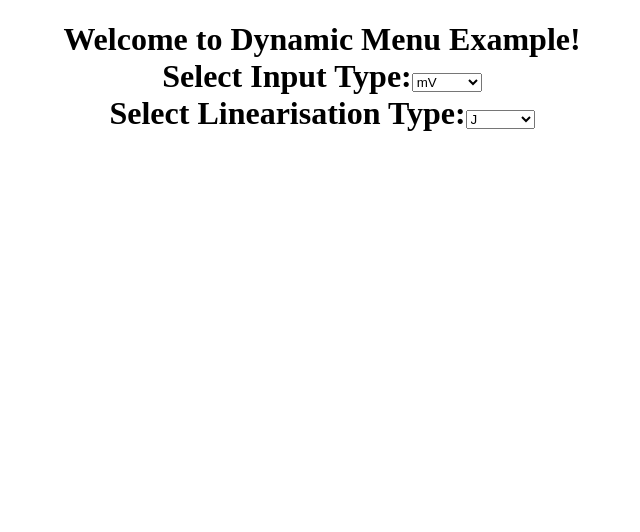
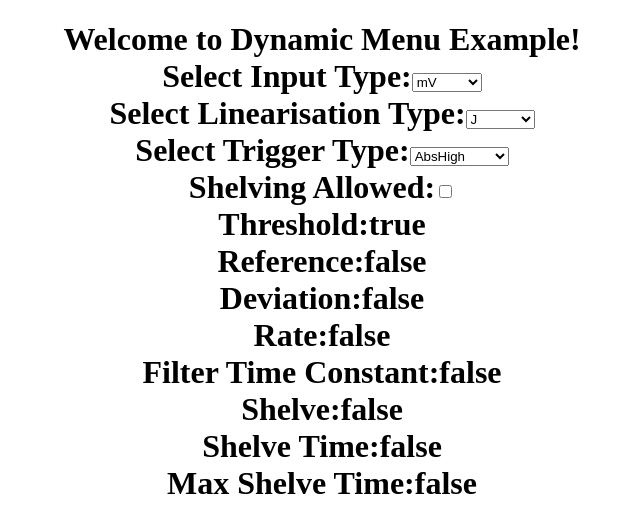
Before and after one commit to PennyTrain/typescriptpractice, an Angular app in the folder dynamic-menu/: page / in a window 1280 px wide. Shown: the top 532 px of the page, without its empty margins (318-958 px from the left). Built offline with nearby package versions, Linux system fonts and the light colour scheme.

Commit message:
Analog alarm component creation and functionality

```diff
--- /dev/null
+++ b/dynamic-menu/src/app/analog-alarm/analog-alarm-availability.ts
@@ -0,0 +1,41 @@
+export function NextGenAnalogAlarm_Availability(Parameters: any): { [key: string]: boolean } {
+    const eAnalogTriggerType_T = {
+      AbsHigh: 0,
+      AbsLow: 1,
+      DevBandIn: 2,
+      DevBandOut: 3,
+      DevHigh: 4,
+      DevLow: 5,
+      RisingRate: 6,
+      FallingRate: 7,
+    };
+
+    // Define trigger conditions
+    const absolute_trig =
+      Parameters.TriggerType === eAnalogTriggerType_T.AbsHigh ||
+      Parameters.TriggerType === eAnalogTriggerType_T.AbsLow;
+
+    const deviation_trig =
+      Parameters.TriggerType === eAnalogTriggerType_T.DevBandIn ||
+      Parameters.TriggerType === eAnalogTriggerType_T.DevBandOut ||
+      Parameters.TriggerType === eAnalogTriggerType_T.DevHigh ||
+      Parameters.TriggerType === eAnalogTriggerType_T.DevLow;
+
+    const rate_trig =
+      Parameters.TriggerType === eAnalogTriggerType_T.RisingRate ||
+      Parameters.TriggerType === eAnalogTriggerType_T.FallingRate;
+
+    // Create a dictionary to return availability for each parameter
+    const availabilityDict = {
+      Threshold: absolute_trig,
+      Reference: deviation_trig,
+      Deviation: deviation_trig,
+      Rate: rate_trig,
+      FilterTimeConstant: rate_trig,
+      Shelve: Parameters.ShelvingAllowed,
+      ShelveTime: Parameters.ShelvingAllowed,
+      MaxShelveTime: Parameters.ShelvingAllowed,
+    };
+
+    return availabilityDict;
+  }
--- /dev/null
+++ b/dynamic-menu/src/app/analog-alarm/analog-alarm.component.html
@@ -0,0 +1,51 @@
+<div>
+  <label for="triggerType">Select Trigger Type:</label>
+  <select id="triggerType" [(ngModel)]="parameters.TriggerType" (change)="updateAvailability()">
+    <option value="0">AbsHigh</option>
+    <option value="1">AbsLow</option>
+    <option value="2">DevBandIn</option>
+    <option value="3">DevBandOut</option>
+    <option value="4">DevHigh</option>
+    <option value="5">DevLow</option>
+    <option value="6">RisingRate</option>
+    <option value="7">FallingRate</option>
+  </select>
+</div>
+
+<div>
+  <label for="shelvingAllowed">Shelving Allowed:</label>
+  <input type="checkbox" id="shelvingAllowed" [(ngModel)]="parameters.ShelvingAllowed" (change)="updateAvailability()">
+</div>
+
+<div>
+  <label for="threshold">Threshold:</label>
+  <span id="threshold">{{ availability['Threshold'] }}</span>
+</div>
+<div>
+  <label for="reference">Reference:</label>
+  <span id="reference">{{ availability['Reference'] }}</span>
+</div>
+<div>
+  <label for="deviation">Deviation:</label>
+  <span id="deviation">{{ availability['Deviation'] }}</span>
+</div>
+<div>
+  <label for="rate">Rate:</label>
+  <span id="rate">{{ availability['Rate'] }}</span>
+</div>
+<div>
+  <label for="filterTimeConstant">Filter Time Constant:</label>
+  <span id="filterTimeConstant">{{ availability['FilterTimeConstant'] }}</span>
+</div>
+<div>
+  <label for="shelve">Shelve:</label>
+  <span id="shelve">{{ availability['Shelve'] }}</span>
+</div>
+<div>
+  <label for="shelveTime">Shelve Time:</label>
+  <span id="shelveTime">{{ availability['ShelveTime'] }}</span>
+</div>
+<div>
+  <label for="maxShelveTime">Max Shelve Time:</label>
+  <span id="maxShelveTime">{{ availability['MaxShelveTime'] }}</span>
+</div>
--- /dev/null
+++ b/dynamic-menu/src/app/analog-alarm/analog-alarm.component.ts
@@ -0,0 +1,30 @@
+import { Component, OnInit } from '@angular/core';
+import { FormsModule } from '@angular/forms';
+import { CommonModule } from '@angular/common';
+import { NextGenAnalogAlarm_Availability } from './analog-alarm-availability';
+
+@Component({
+  selector: 'app-analog-alarm',
+  standalone: true,
+  imports: [FormsModule, CommonModule],
+  templateUrl: './analog-alarm.component.html',
+  styleUrls: ['./analog-alarm.component.css']
+})
+export class AnalogAlarmComponent implements OnInit {
+  parameters: any = {
+    TriggerType: 0, // Default value
+    ShelvingAllowed: false // Default value
+  };
+  availability: { [key: string]: boolean } = {};
+
+  constructor() { }
+
+  ngOnInit(): void {
+    this.updateAvailability();
+  }
+
+  updateAvailability(): void {
+    console.log('Parameters:', this.parameters); // Debugging line
+    this.availability = NextGenAnalogAlarm_Availability(this.parameters);
+  }
+}
--- a/dynamic-menu/src/app/app.component.html
+++ b/dynamic-menu/src/app/app.component.html
@@ -4,5 +4,7 @@
     <!-- <app-menu></app-menu> -->
     <!-- <app-availability-check></app-availability-check> -->
      <app-linearization> </app-linearization>
+     <app-analog-alarm></app-analog-alarm>
+
   </h1>
 </div>
--- a/dynamic-menu/src/app/app.component.ts
+++ b/dynamic-menu/src/app/app.component.ts
@@ -1,16 +1,16 @@
 import { Component } from '@angular/core';
 import { MenuComponent } from './menu/menu.component';
 import { AvailabilityCheckComponent } from './availability-check/availability-check.component';
-import { IntegratingComponent } from './integrating/integrating.component';
 import { LinearizationComponent } from './linearization/linearization.component';
+import { AnalogAlarmComponent } from './analog-alarm/analog-alarm.component';
 
 @Component({
   selector: 'app-root',
   standalone: true,
   imports: [MenuComponent,
     AvailabilityCheckComponent,
-    IntegratingComponent,
-    LinearizationComponent
+    LinearizationComponent,
+    AnalogAlarmComponent
   ],
   templateUrl: './app.component.html',
   styleUrls: ['./app.component.css']
--- a/dynamic-menu/src/app/integrating/integrating.component.html
+++ /dev/null
@@ -1 +0,0 @@
-<p>integrating works!</p>
```
Also changed, not shown: dynamic-menu/src/app/integrating/integrating.component.ts (deleted, +0 -12 lines), dynamic-menu/src/app/analog-alarm/analog-alarm.component.css (added), 1 other file (tests, documents, lock files or other folders).
